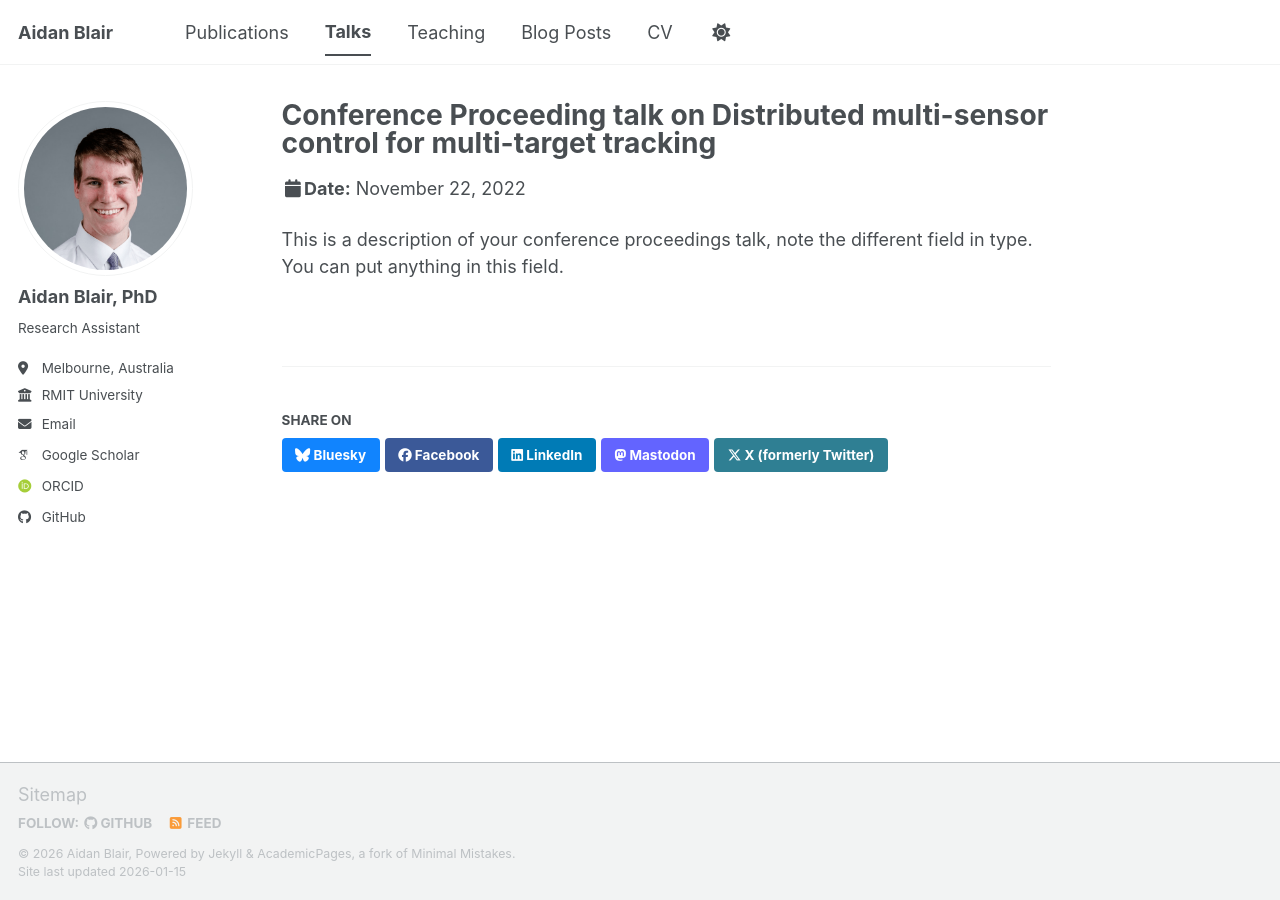
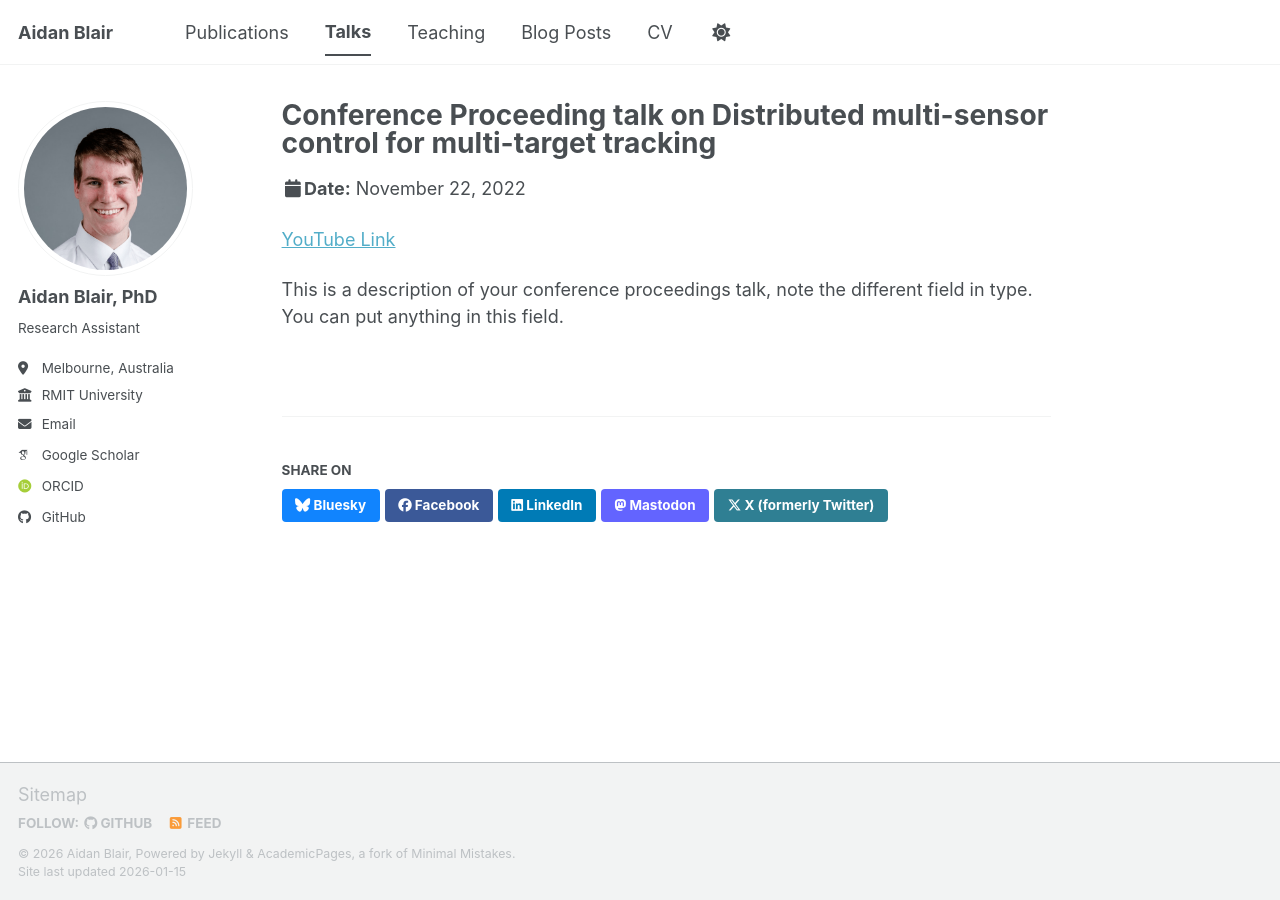
Before and after one commit to AidanBlair/AidanBlair.github.io, a Jekyll site: the page built from _talks/2022-11-22-talk.md, in a window 1280 px wide. Built offline with Jekyll 4.4.1, drawn with Linux system fonts in a browser that asks for light colours; some web fonts are replaced; a script bundle is joined from its source files by our own code; library files that are not in the unit come from our copies.

Commit message:
Update 2022-11-22-talk.md

```diff
--- a/_talks/2022-11-22-talk.md
+++ b/_talks/2022-11-22-talk.md
@@ -8,4 +8,6 @@ date: 2022-11-22
 location: "Hanoi, Vietnam"
 ---
 
+[YouTube Link](https://www.youtube.com/watch?v=aPMWvKkySCU)
+
 This is a description of your conference proceedings talk, note the different field in type. You can put anything in this field.
```
